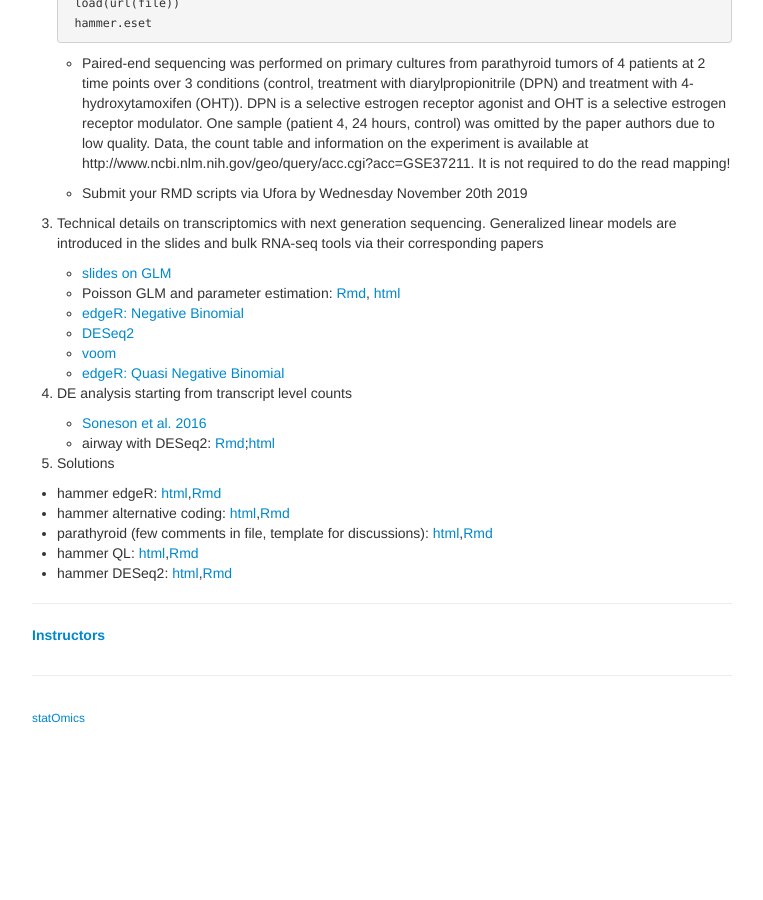
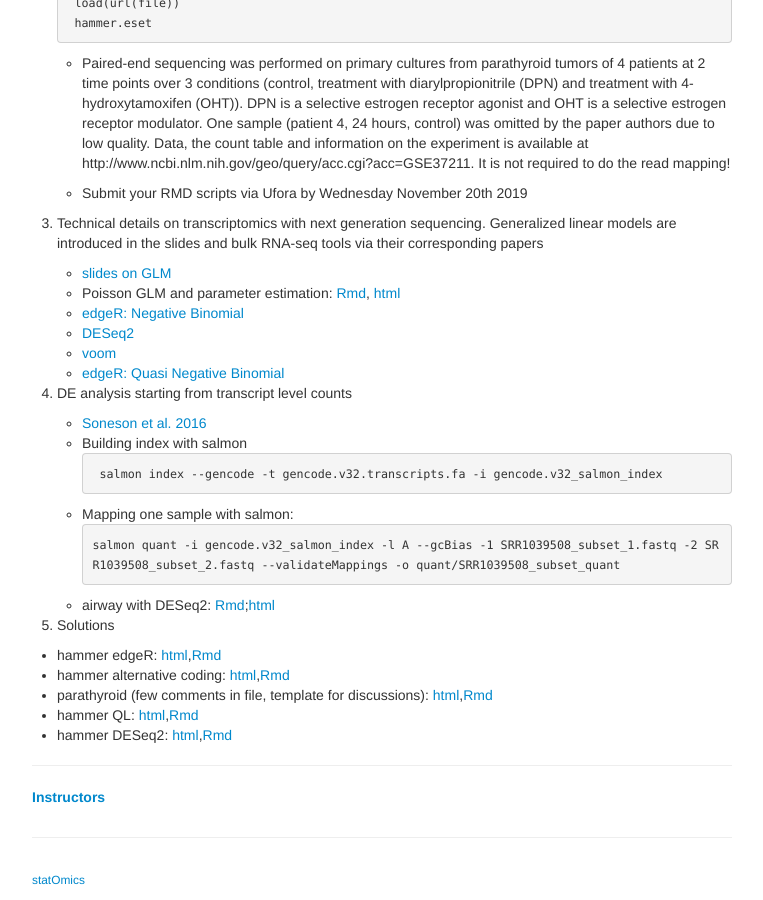
Before and after one commit to statOmics/SGA2019, a Jekyll site: the page built from index.md, in a window 1280 px wide and 900 px high, scrolled down 2081 px. Shown: the whole window, without its empty margins (258-1021 px from the left). Built offline with Jekyll 4.4.1, drawn with Linux system fonts in a browser that asks for light colours; before the commit the page ends 2819 px from its top, so only the background shows below that.

Commit message:
RNA-seq at transcript level

````diff
--- a/index.md
+++ b/index.md
@@ -107,7 +107,17 @@ The basis concepts may be revisited in the free e-book Practical Regression and
   4. DE analysis starting from transcript level counts
 
       - [Soneson et al. 2016](https://f1000research.com/articles/4-1521/v2)
+      - Building index with salmon
+      ```
+      salmon index --gencode -t gencode.v32.transcripts.fa -i gencode.v32_salmon_index
+      ```
+      - Mapping one sample with salmon:
+      ```
+salmon quant -i gencode.v32_salmon_index -l A --gcBias -1 SRR1039508_subset_1.fastq -2 SRR1039508_subset_2.fastq --validateMappings -o quant/SRR1039508_subset_quant
+```
+
       - airway with DESeq2: [Rmd](https://raw.githubusercontent.com/statOmics/SGA2019/gh-pages/assets/airway_salmon_DESeq2.Rmd);[html](assets/airway_salmon_DESeq2.html)
+
 
 4. Solutions
 
````
